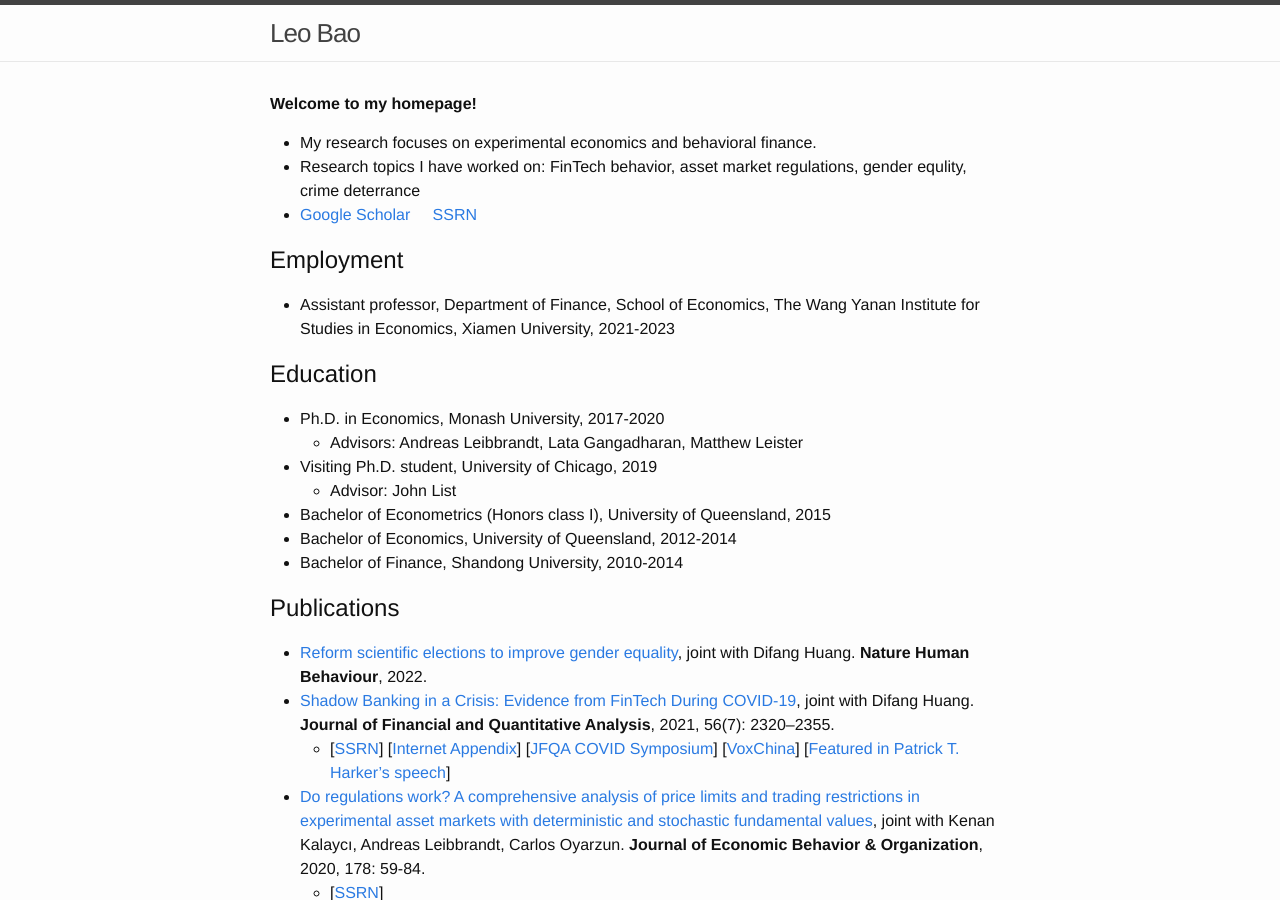
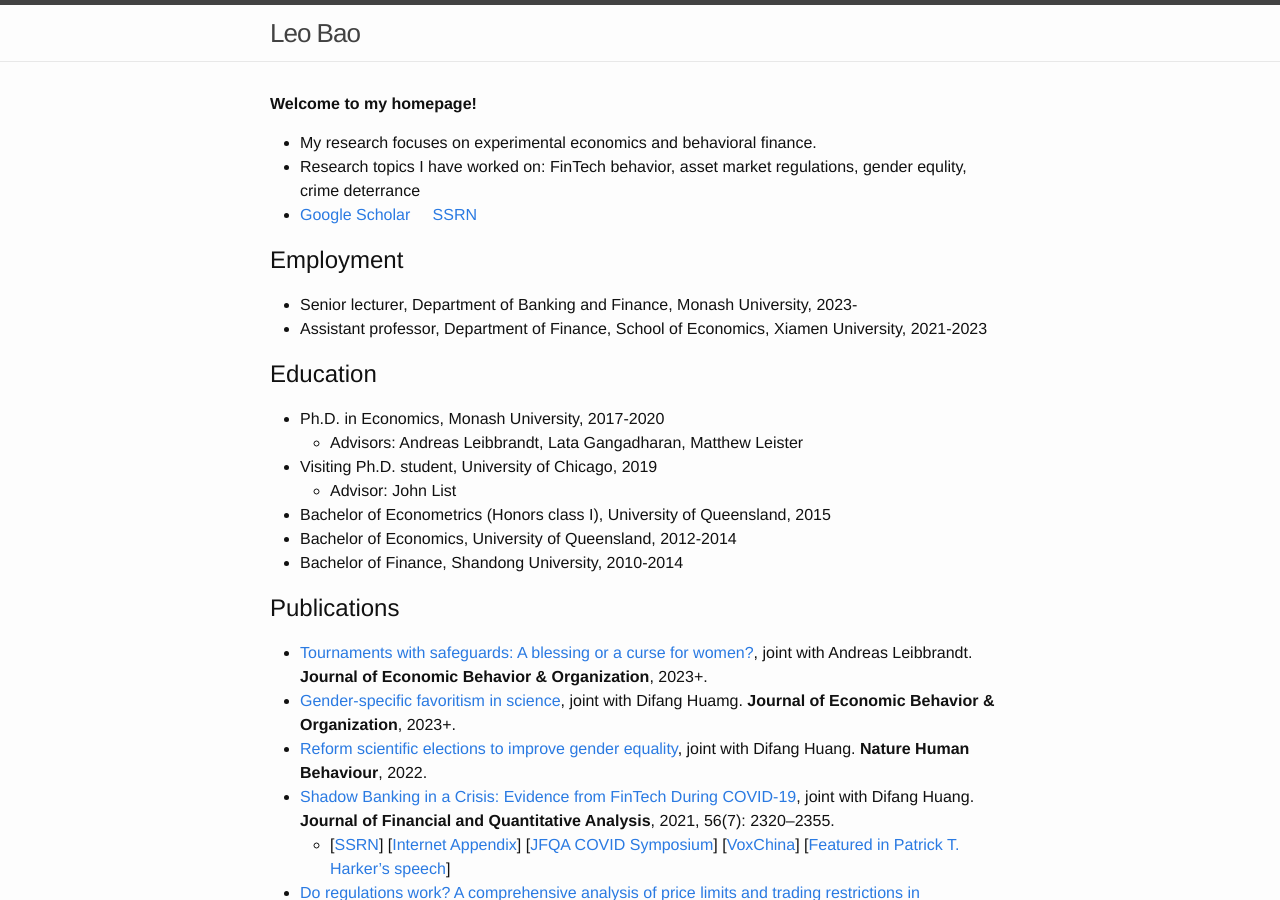
Before and after one commit to zhengyang-bao/zhengyang-bao.github.io, a Jekyll site: the page built from index.md, in a window 1280 px wide and 900 px high. Built offline with Jekyll 4.4.1, drawn with Linux system fonts in a browser that asks for light colours.

Commit message:
Update index.md

```diff
--- a/index.md
+++ b/index.md
@@ -9,7 +9,8 @@ layout: default
 
 
 ## Employment
-- Assistant professor, Department of Finance, School of Economics, The Wang Yanan Institute for Studies in Economics, Xiamen University, 2021-2023
+- Senior lecturer, Department of Banking and Finance, Monash University, 2023-
+- Assistant professor, Department of Finance, School of Economics, Xiamen University, 2021-2023
 
 
 ## Education
@@ -23,6 +24,8 @@ layout: default
 
 
 ## Publications
+- [Tournaments with safeguards: A blessing or a curse for women?](https://www.sciencedirect.com/science/article/pii/S016726812300255X?via%3Dihub), joint with Andreas Leibbrandt. **Journal of Economic Behavior & Organization**, 2023+.
+- [Gender-specific favoritism in science](https://www.sciencedirect.com/science/article/pii/S0167268123002445), joint with Difang Huamg. **Journal of Economic Behavior & Organization**, 2023+.
 - [Reform scientific elections to improve gender equality](https://doi.org/10.1038/s41562-022-01322-w), joint with Difang Huang. **Nature Human Behaviour**, 2022.
 - [Shadow Banking in a Crisis: Evidence from FinTech During COVID-19](https://doi.org/10.1017/S0022109021000430), joint with Difang Huang. **Journal of Financial and Quantitative Analysis**, 2021, 56(7): 2320–2355.
   - [[SSRN](https://papers.ssrn.com/sol3/papers.cfm?abstract_id=3734770)] [[Internet Appendix](https://drive.google.com/file/d/1xmnwf_dNR22ohyOeyFoZBCG_6OGv9Gvm/view?usp=sharing)] [[JFQA COVID Symposium](https://player.mediaamp.io/p/U8-EDC/x3q6FTruIMqL/embed/select/media/seU2G5zFXY7m?form=html)] [[VoxChina](http://voxchina.org/show-3-241.html)] [[Featured in Patrick T. Harker's speech](https://www.philadelphiafed.org/-/media/frbp/assets/institutional/speeches/harker/2022/08-03-22-fintech.pdf)]
```
